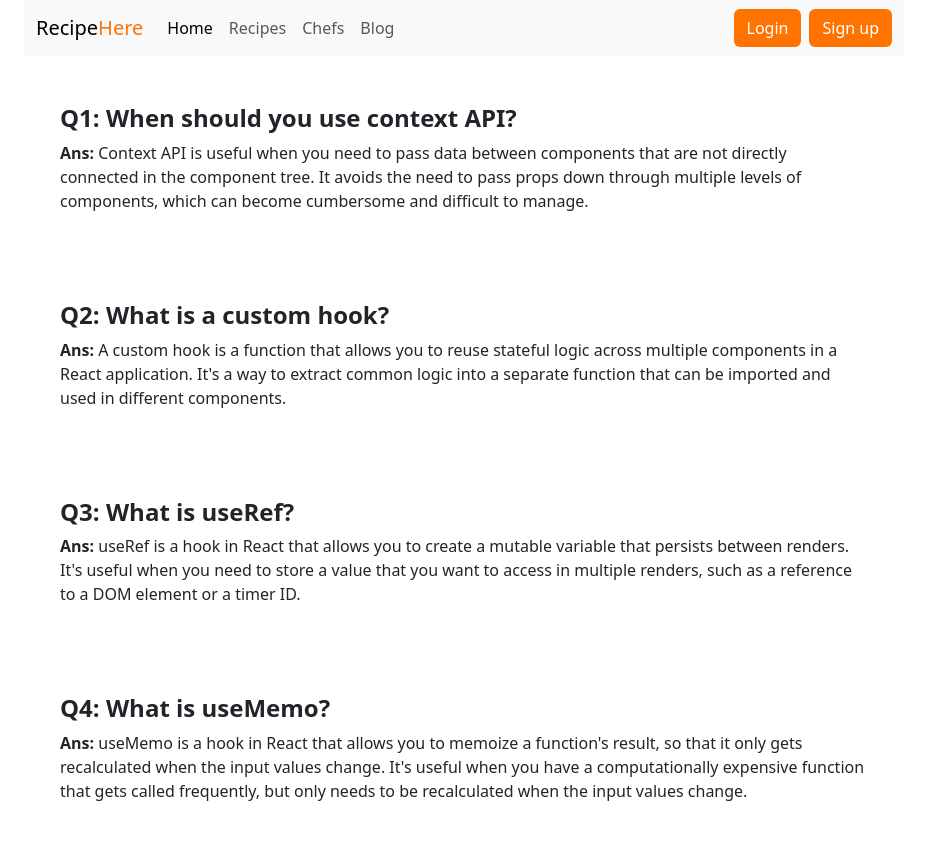
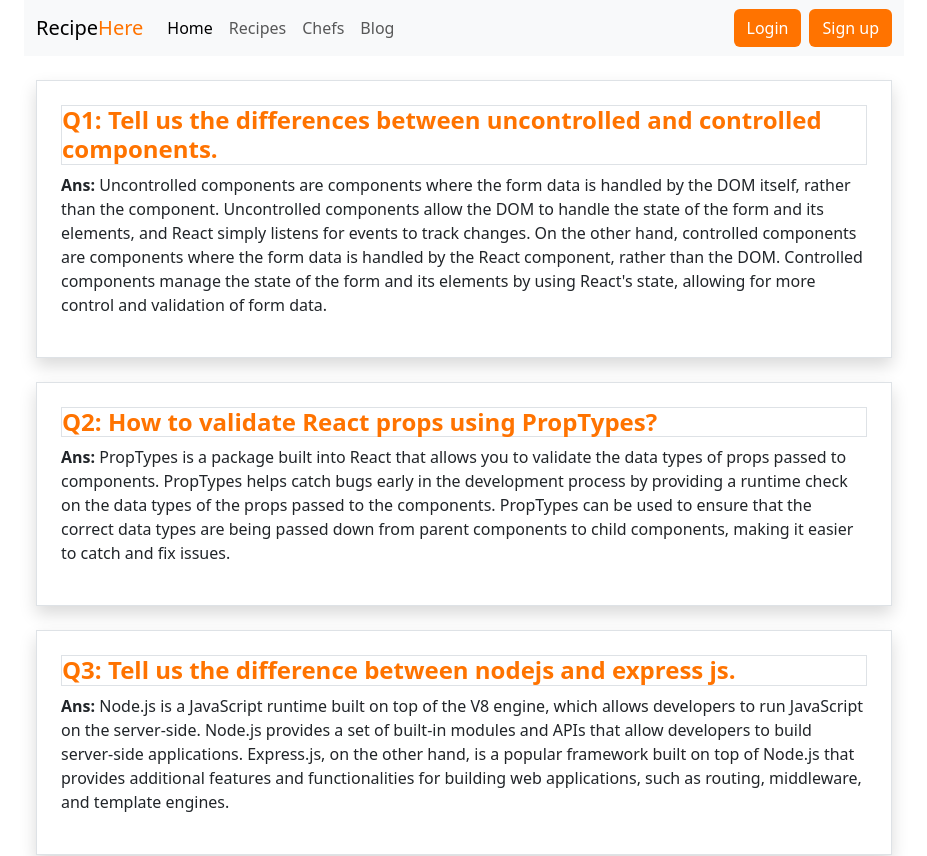
Before and after one commit to Arefin994/recipe-here-web, a React (Vite) app in the folder Assignment-10/: page /blog in a window 1280 px wide. Shown: the top 856 px of the page, without its empty margins (176-1103 px from the left). Built offline with nearby package versions, Linux system fonts and the light colour scheme; no server answers.

Commit message:
Made the blog section and did some minor improvements

```diff
--- a/Assignment-10/src/components/Blog/Blog.jsx
+++ b/Assignment-10/src/components/Blog/Blog.jsx
@@ -1,40 +1,44 @@
 import React from 'react';
+import Footer from '../Footer/Footer';
 
 const Blog = () => {
   return (
+    <div>
       <div className="container my-4">
         <div className="row">
           <div className="col">
-          <div className="custom-bg p-4 mb-4">
-            <h4 className="fw-bold">Q1: When should you use context API?</h4>
-            <p><span className='fw-bold'>Ans:</span> Context API is useful when you need to pass data between components that are not directly connected in the component tree. It avoids the need to pass props down through multiple levels of components, which can become cumbersome and difficult to manage.</p>
+            <div className="custom-bg p-4 mb-4 border shadow">
+              <h4 className="thm-clr fw-bold border">Q1: Tell us the differences between uncontrolled and controlled components.</h4>
+              <p><span className='fw-bold'>Ans:</span> Uncontrolled components are components where the form data is handled by the DOM itself, rather than the component. Uncontrolled components allow the DOM to handle the state of the form and its elements, and React simply listens for events to track changes. On the other hand, controlled components are components where the form data is handled by the React component, rather than the DOM. Controlled components manage the state of the form and its elements by using React's state, allowing for more control and validation of form data.</p>
             </div>
           </div>
         </div>
         <div className="row">
           <div className="col">
-          <div className="custom-bg p-4 mb-4">
-            <h4 className="fw-bold">Q2: What is a custom hook?</h4>
-            <p><span className='fw-bold'>Ans:</span> A custom hook is a function that allows you to reuse stateful logic across multiple components in a React application. It's a way to extract common logic into a separate function that can be imported and used in different components.</p>
+            <div className="custom-bg p-4 mb-4 border shadow">
+              <h4 className="thm-clr fw-bold border">Q2: How to validate React props using PropTypes?</h4>
+              <p><span className='fw-bold'>Ans:</span> PropTypes is a package built into React that allows you to validate the data types of props passed to components. PropTypes helps catch bugs early in the development process by providing a runtime check on the data types of the props passed to the components. PropTypes can be used to ensure that the correct data types are being passed down from parent components to child components, making it easier to catch and fix issues.</p>
             </div>
           </div>
         </div>
         <div className="row">
           <div className="col">
-          <div className="custom-bg p-4 mb-4">
-            <h4 className="fw-bold">Q3: What is useRef?</h4>
-            <p><span className='fw-bold'>Ans:</span> useRef is a hook in React that allows you to create a mutable variable that persists between renders. It's useful when you need to store a value that you want to access in multiple renders, such as a reference to a DOM element or a timer ID.</p>
+            <div className="custom-bg p-4 mb-4 border shadow">
+              <h4 className="thm-clr fw-bold border">Q3: Tell us the difference between nodejs and express js.</h4>
+              <p><span className='fw-bold'>Ans:</span> Node.js is a JavaScript runtime built on top of the V8 engine, which allows developers to run JavaScript on the server-side. Node.js provides a set of built-in modules and APIs that allow developers to build server-side applications. Express.js, on the other hand, is a popular framework built on top of Node.js that provides additional features and functionalities for building web applications, such as routing, middleware, and template engines.</p>
             </div>
           </div>
         </div>
         <div className="row">
           <div className="col">
-          <div className="custom-bg p-4 mb-4">
-            <h4 className="fw-bold">Q4: What is useMemo?</h4>
-            <p><span className='fw-bold'>Ans:</span> useMemo is a hook in React that allows you to memoize a function's result, so that it only gets recalculated when the input values change. It's useful when you have a computationally expensive function that gets called frequently, but only needs to be recalculated when the input values change.</p>
+            <div className="custom-bg p-4 mb-4 border shadow">
+              <h4 className="thm-clr fw-bold border">Q4: What is a custom hook, and why will you create a custom hook?</h4>
+              <p><span className='fw-bold'>Ans:</span> Custom hooks are a way to reuse stateful logic in React components. Custom hooks allow you to extract reusable logic from your components and use it across multiple components, making your code more modular and easier to maintain. Custom hooks can be used to encapsulate complex stateful logic, such as data fetching or form validation, and make it more accessible to other components. By creating custom hooks, you can abstract away complex logic and provide a simple and easy-to-use interface for other components to consume.</p>
             </div>
           </div>
         </div>
+      </div>
+      <Footer></Footer>
     </div>
   );
 };
--- a/Assignment-10/src/components/NavRecipes/NavRecipes.jsx
+++ b/Assignment-10/src/components/NavRecipes/NavRecipes.jsx
@@ -1,4 +1,5 @@
 import React, { useEffect, useState } from "react";
+import Footer from "../Footer/Footer";
 
 const NavRecipes = () => {
     const [chef, setChef] = useState([]);
@@ -50,6 +51,7 @@ const NavRecipes = () => {
                     </div>
                 ))}
             </div>
+            <Footer></Footer>
         </div>
     );
 };
--- a/Assignment-10/src/components/Recipe/Recipe.jsx
+++ b/Assignment-10/src/components/Recipe/Recipe.jsx
@@ -2,13 +2,14 @@ import React from 'react';
 import './Recipe.css'
 import './Recipe.css';
 import Footer from '../Footer/Footer';
+
 
 const Recipe = () => {
   const selectedRecipe = JSON.parse(localStorage.getItem('selectedRecipe'));
 
 
   const handleGoBack = () => {
-    location.href = '/chef'
+    window.history.back();
   };
 
   return (
```
Also changed, not shown: Assignment-10/tailwind.config.js (deleted, +0 -7 lines). Lines whose indentation alone changed are shown as unchanged.
